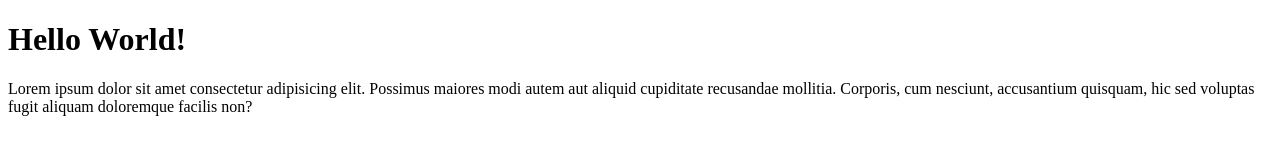
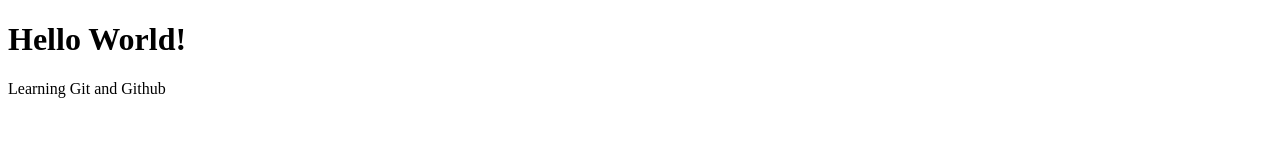
Before and after one commit to cvscipiao23/git-learning-fs, a plain HTML site: page index.html in a window 1280 px wide. Drawn offline with Linux system fonts and the light colour scheme.

Commit message:
update index

```diff
--- a/index.html
+++ b/index.html
@@ -7,6 +7,6 @@
 </head>
 <body>
 <h1>Hello World!</h1>
-<p>Lorem ipsum dolor sit amet consectetur adipisicing elit. Possimus maiores modi autem aut aliquid cupiditate recusandae mollitia. Corporis, cum nesciunt, accusantium quisquam, hic sed voluptas fugit aliquam doloremque facilis non?</p>
+<p>Learning Git and Github</p>
 </body>
 </html>
```
